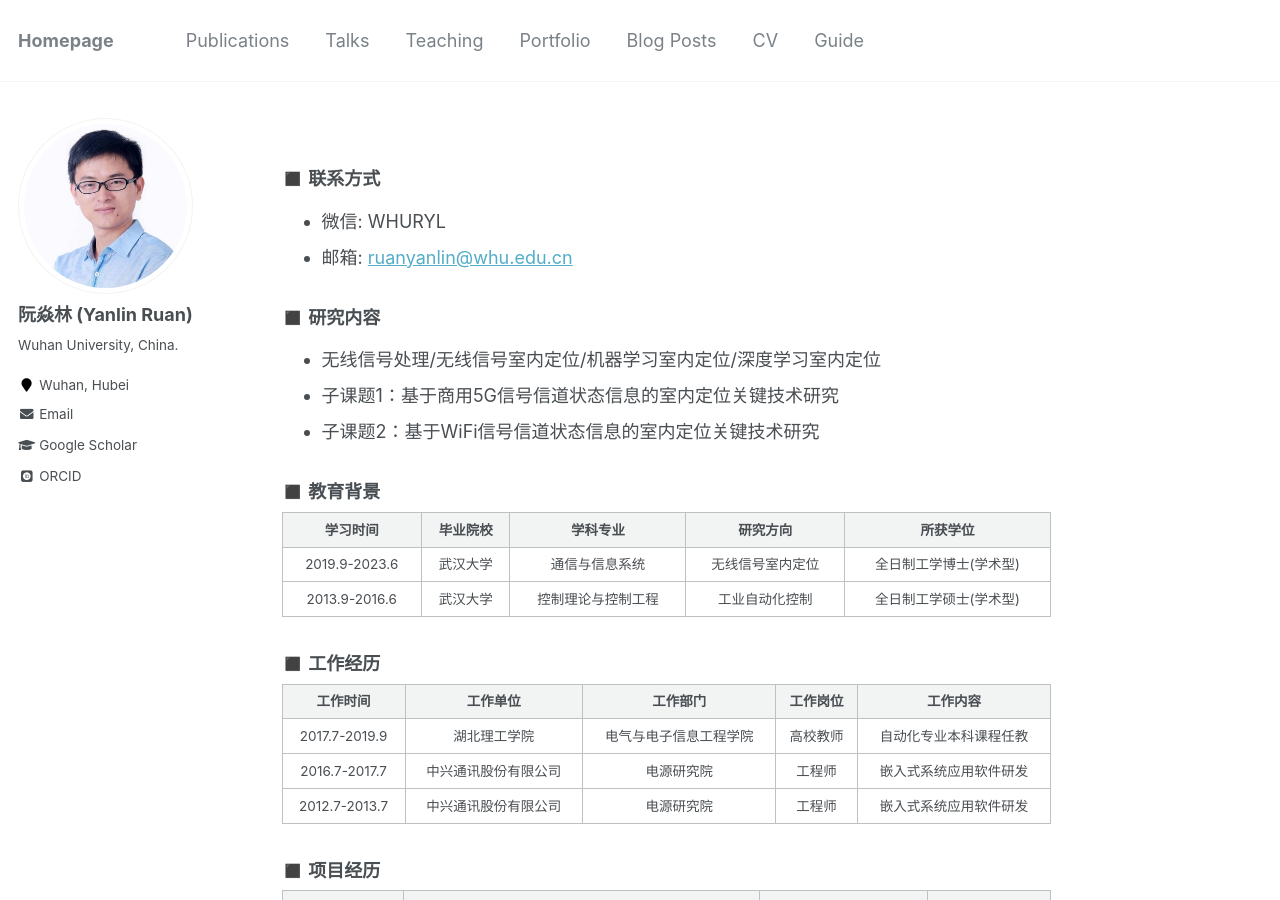
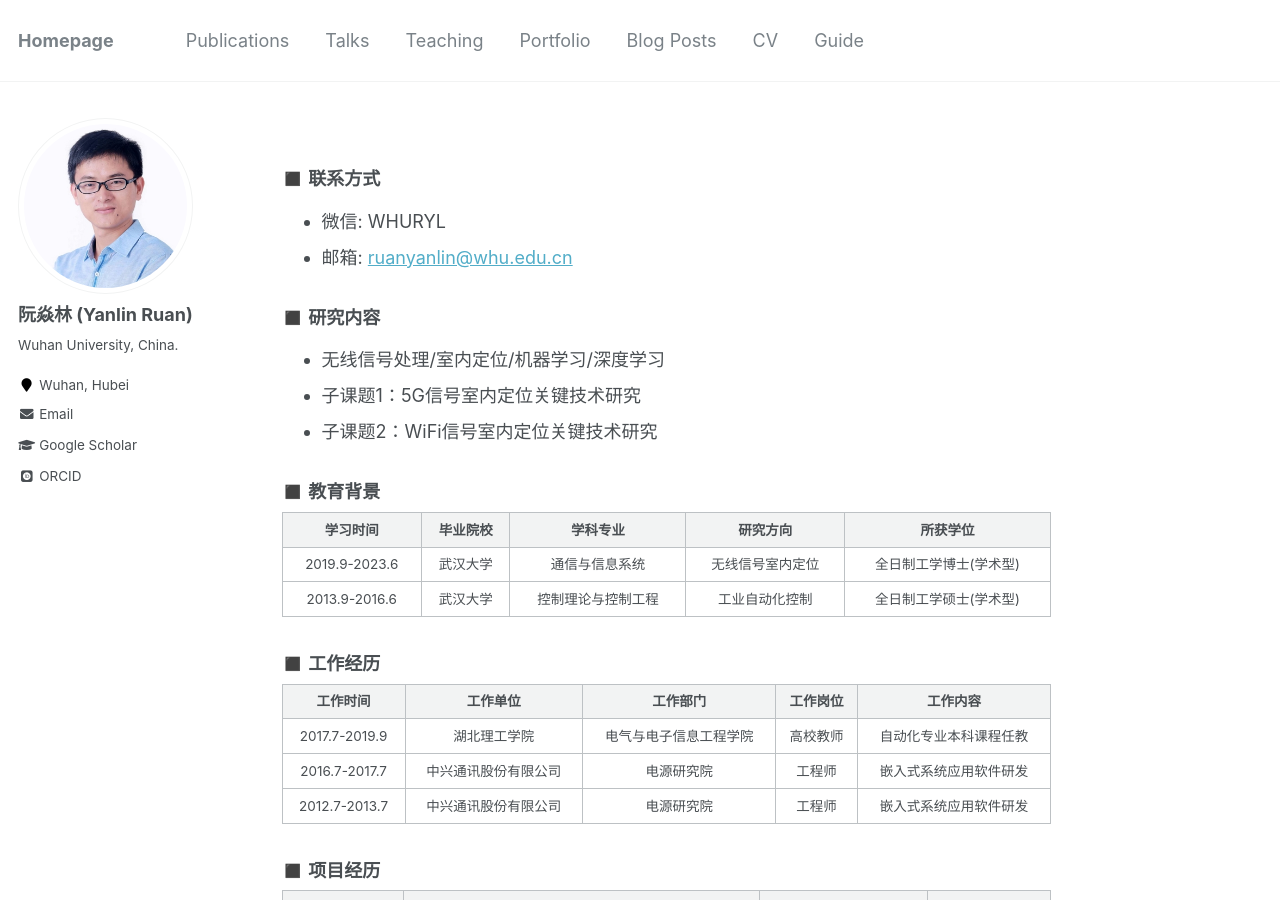
Before and after one commit to whuryl/whuryl.github.io, a Jekyll site: the page built from _pages/about.md, in a window 1280 px wide and 900 px high. Built offline with Jekyll 4.4.1, drawn with Linux system fonts in a browser that asks for light colours; some web fonts are replaced.

Commit message:
Update about.md

```diff
--- a/_pages/about.md
+++ b/_pages/about.md
@@ -7,7 +7,6 @@ redirect_from:
   - /about/
   - /about.html
 ---
-
 ### ◼️ 联系方式
 
 * 微信: WHURYL
@@ -15,9 +14,9 @@ redirect_from:
 
 ### ◼️ 研究内容
 
-* 无线信号处理/无线信号室内定位/机器学习室内定位/深度学习室内定位
-* 子课题1：基于商用5G信号信道状态信息的室内定位关键技术研究
-* 子课题2：基于WiFi信号信道状态信息的室内定位关键技术研究
+* 无线信号处理/室内定位/机器学习/深度学习
+* 子课题1：5G信号室内定位关键技术研究
+* 子课题2：WiFi信号室内定位关键技术研究
 
 ### ◼️ 教育背景
 
```
